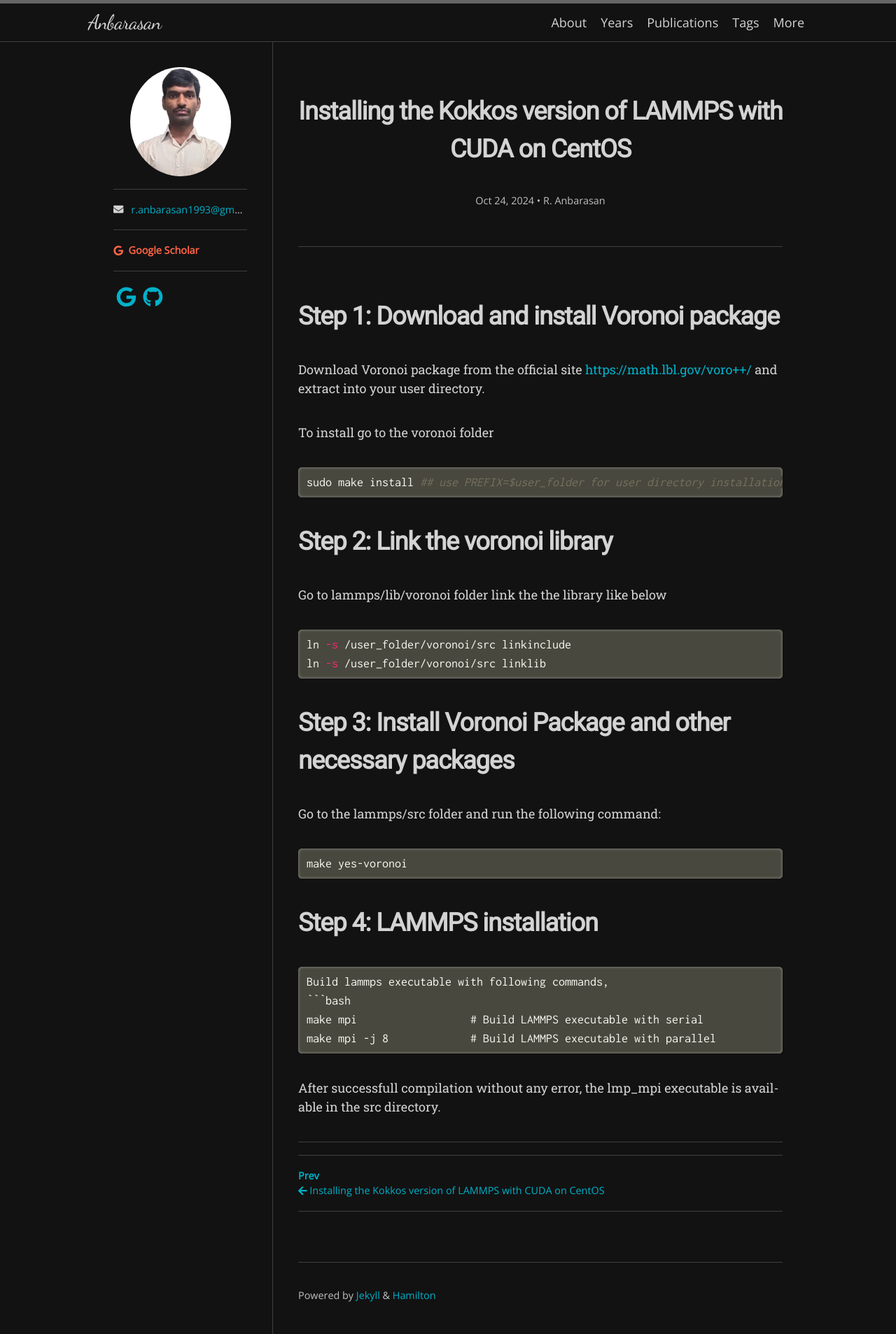
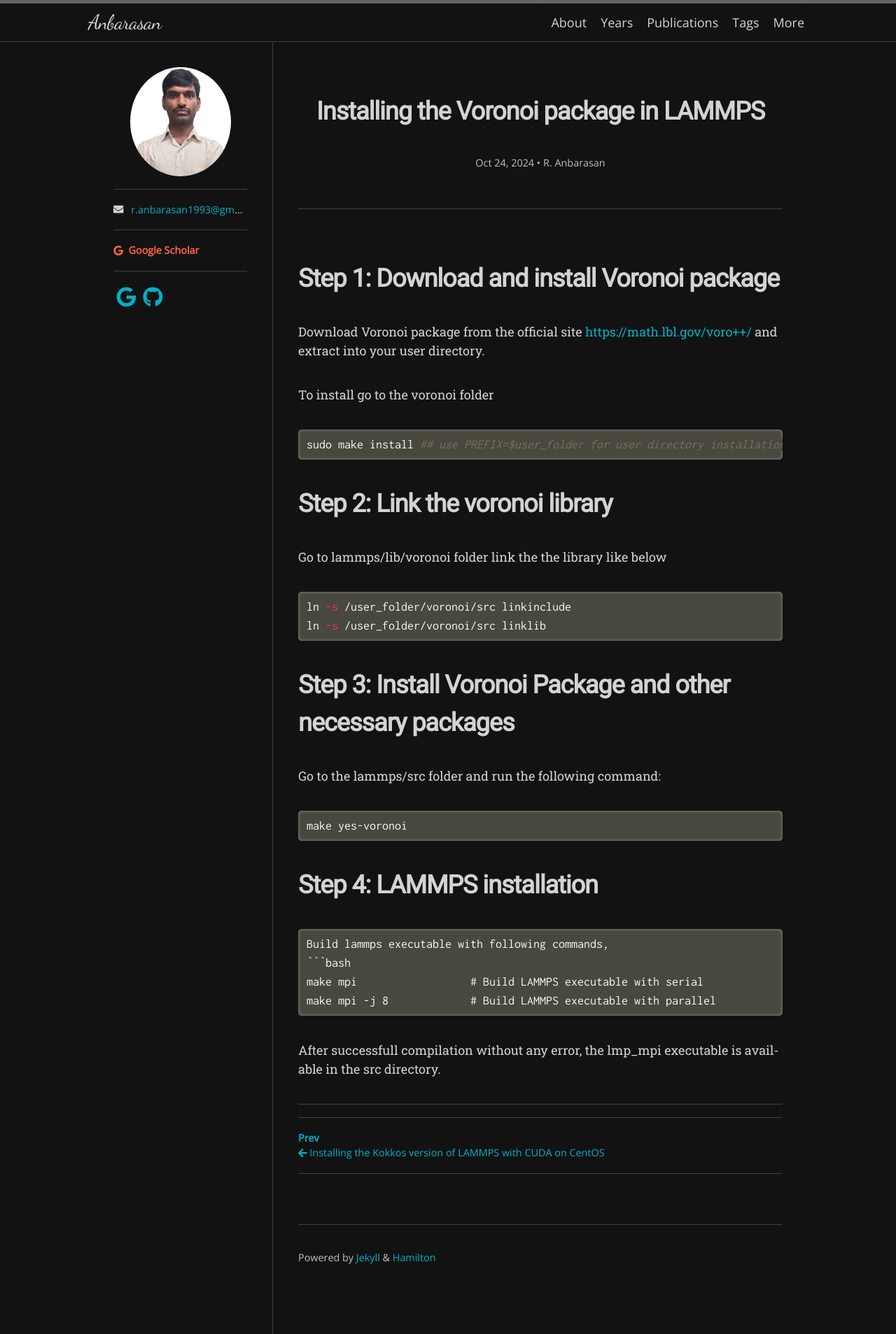
Before and after one commit to anbarasananbu/anbarasan, a Jekyll site: the page built from _posts/2024-10-24-lammps_3.md, in a window 1280 px wide. Shown: the whole page at 70% size. Built offline with Jekyll 4.4.1, drawn with Linux system fonts in a browser that asks for light colours; nearby versions of some CDN libraries; some web fonts are replaced; a style sheet for code colours, icons or effects is not loaded.

Commit message:
Update 2024-10-24-lammps_3.md

```diff
--- a/_posts/2024-10-24-lammps_3.md
+++ b/_posts/2024-10-24-lammps_3.md
@@ -1,6 +1,6 @@
 ---
 layout: post
-title: "Installing the Kokkos version of LAMMPS with CUDA on CentOS"
+title: "Installing the Voronoi package in LAMMPS"
 date: 2024-10-24
 author: "R. Anbarasan"
 ---
```
